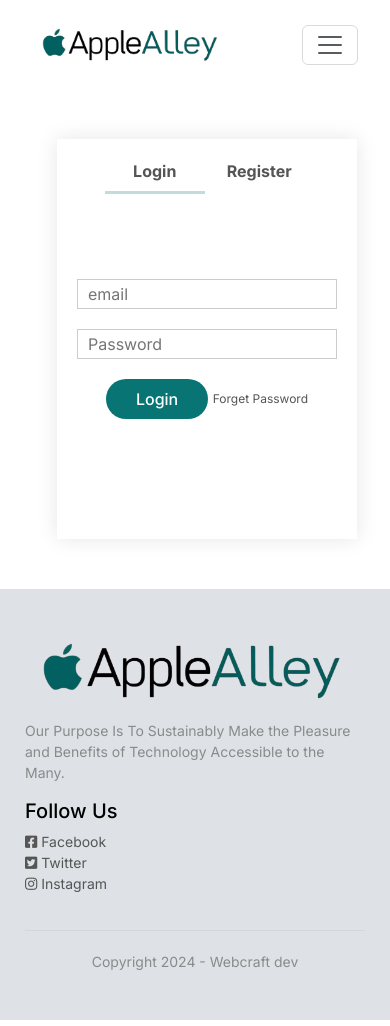
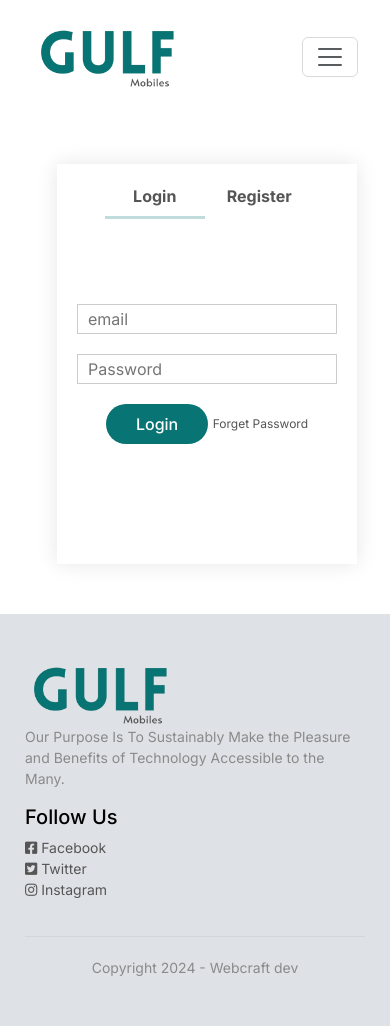
Before and after one commit to minhaj-mhd/AppleAlley, a Django app: page /user/logout in a window 390 px wide. Run offline with Django 5.2, Linux system fonts and the light colour scheme; parts of the project's set-up code (start-up, migrations or seed data) failed here and were passed over.

Commit message:
gulfmobiles logo

```diff
--- a/templates/blank_layout.html
+++ b/templates/blank_layout.html
@@ -34,20 +34,20 @@
     <div class="container">
         <div class="row">
             <!-- Footer Column 1 (Download App - Commented) -->
-            <div class="col-md-3">
-                {% comment %}
-                <h3>Download Our App</h3>
+            {% comment %} <div class="col-md-3">
+                <h3>Add</h3>
                 <p>Download App for Android and iOS mobile phones.</p>
                 <div class="app-logo">
                     <img src="{% static 'images/play-store.png' %}" alt="Google Play Store" class="img-fluid mb-2">
                     <img src="{% static 'images/app-store.png' %}" alt="App Store" class="img-fluid">
                 </div>
-                {% endcomment %}
-            </div>
+            </div> {% endcomment %}
 
             <!-- Footer Column 2 (Brand and Purpose) -->
             <div class="col-md-3">
-                <img src="{% static 'images/applealley.png' %}" alt="Apple Alley" class="img-fluid mb-3">
+                <img src="{% static "images\logo\gulfmobiles.png" %}" alt="logo" width="150px">
+
+                {% comment %} <img src="{% static 'images/applealley.png' %}" alt="Apple Alley" class="img-fluid mb-3"> {% endcomment %}
                 <p>Our Purpose Is To Sustainably Make the Pleasure and Benefits of Technology Accessible to the Many.</p>
             </div>
 
--- a/templates/menu.html
+++ b/templates/menu.html
@@ -2,7 +2,7 @@
 <nav class="navbar navbar-expand-lg ">
     <div class="container-fluid">
         <a class="navbar-brand" href="{% url 'index' %}">
-            <img src="{% static 'images/applealley.png' %}" alt="logo" width="200px">
+            <img src="{% static "images\logo\gulfmobiles.png" %}" alt="logo" width="150px">
         </a>
       <button class="navbar-toggler" type="button" data-bs-toggle="collapse" data-bs-target="#navbarSupportedContent" aria-controls="navbarSupportedContent" aria-expanded="false" aria-label="Toggle navigation">
         <span class="navbar-toggler-icon"></span>
```
Also changed, not shown: db.sqlite3, static/images/logo/gulfmobiles.png (added).
